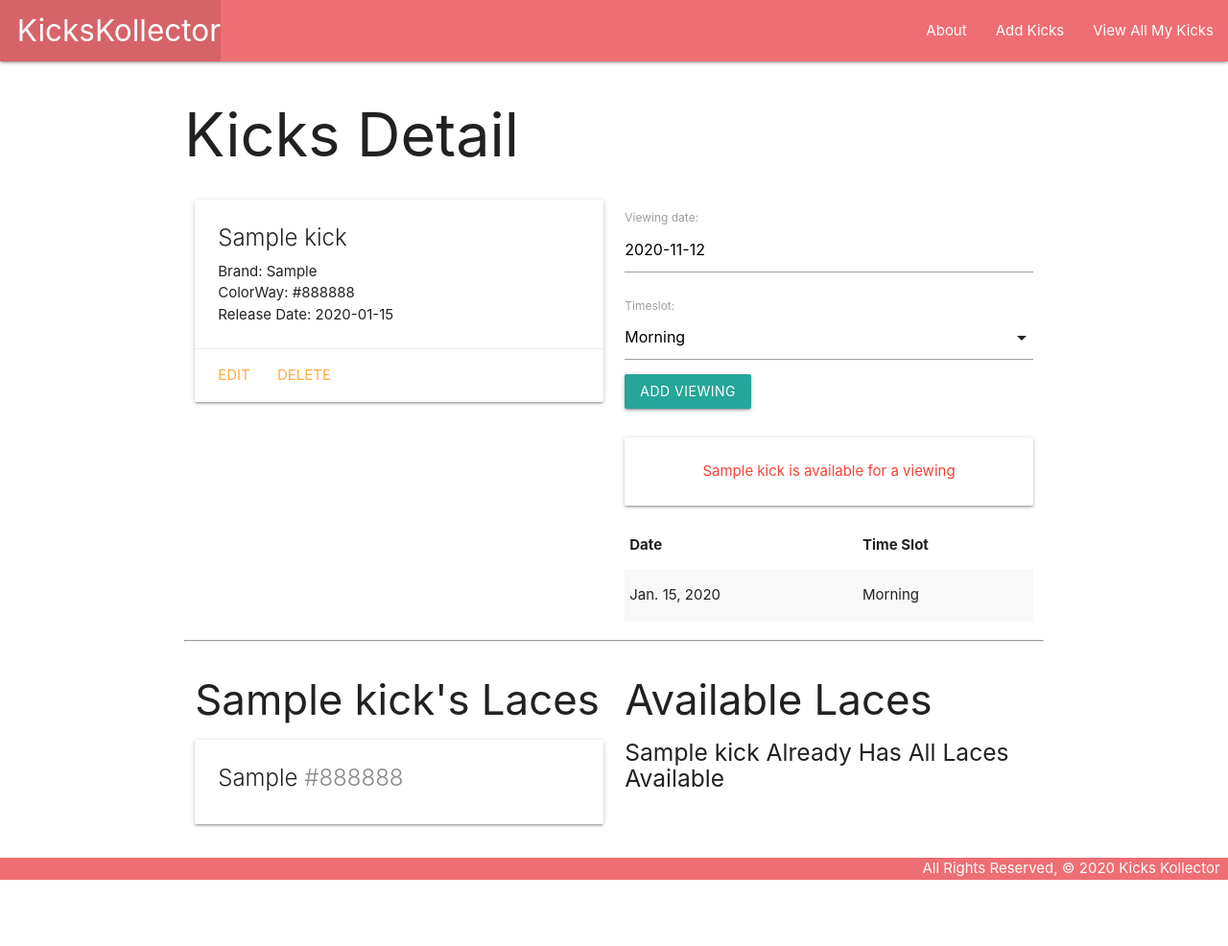
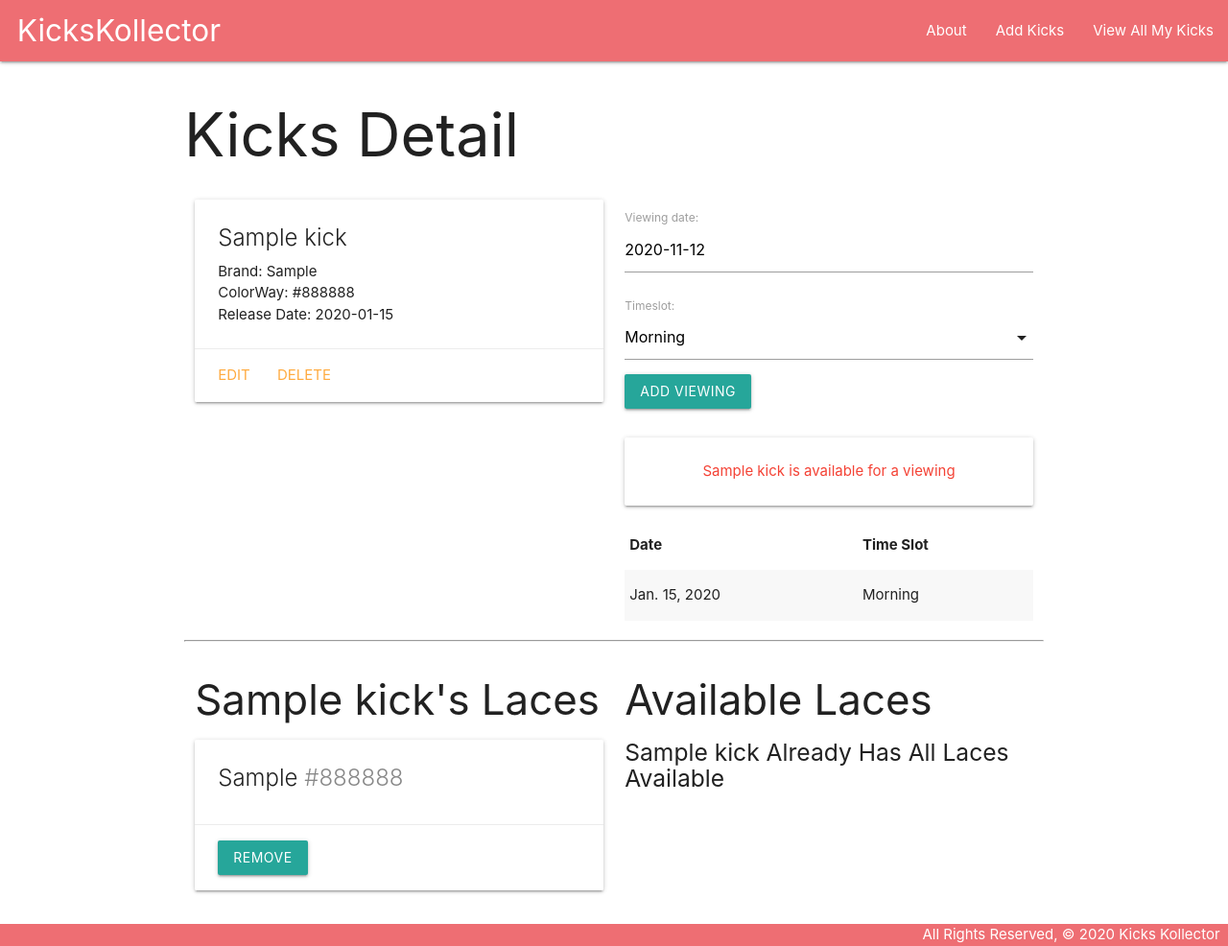
Before and after one commit to jermzblake/KicksKollector, a Django app: page /kicks/1/ in a window 1280 px wide. Shown: the whole page at 96% size. Before the commit the page ends 917 px from the top, so only its background shows below. Run offline with Django 3.2, Linux system fonts and the light colour scheme; tables that the repository leaves empty hold one stand-in row (Sample ...).

Commit message:
disassociate laces with kicks

```diff
--- a/main_app/templates/kicks/detail.html
+++ b/main_app/templates/kicks/detail.html
@@ -60,6 +60,12 @@
               {{ lace.style }} <span style="color: {{ lace.color }}">{{ lace.color }}</span>
             </span>
           </div>
+          <div class="card-action">
+            <form action="{% url 'disassoc_lace' kick.id lace.id %}" method="post">
+              {% csrf_token %}
+              <button type="submit" class="btn">Remove</button>
+            </form>
+          </div>
         </div>
       {% endfor %}
     {% else %}
--- a/main_app/urls.py
+++ b/main_app/urls.py
@@ -11,5 +11,5 @@ urlpatterns = [
     path('kicks/<int:pk>/delete/', views.KickDelete.as_view(), name='kicks_delete'),
     path('kicks/int:<int:kick_id>/add_viewing', views.add_viewing, name='add_viewing'),
     path('kicks/<int:kick_id>/assoc_lace/<int:lace_id>/', views.assoc_lace, name='assoc_lace'),
-
+    path('kicks/<int:kick_id>/disassoc_lace/<int:lace_id>/', views.disassoc_lace, name='disassoc_lace')
 ]
--- a/main_app/views.py
+++ b/main_app/views.py
@@ -58,6 +58,10 @@ def assoc_lace(request, kick_id, lace_id):
     Kick.objects.get(id=kick_id).laces.add(lace_id)
     return redirect('detail', kick_id=kick_id)
 
+def disassoc_lace(request, kick_id, lace_id):
+    Kick.objects.get(id=kick_id).laces.remove(lace_id)
+    return redirect('detail', kick_id=kick_id)
+
 
 class KickCreate(CreateView):
     model = Kick
```
